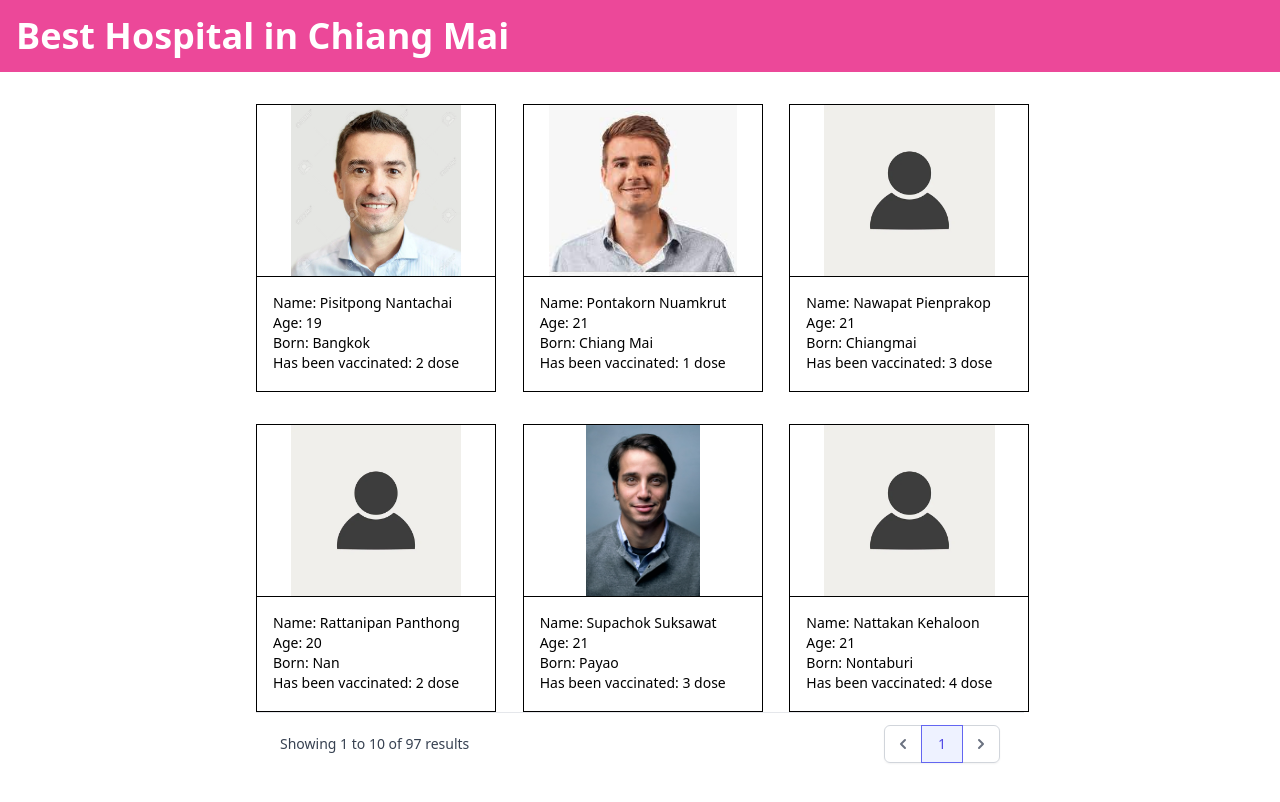
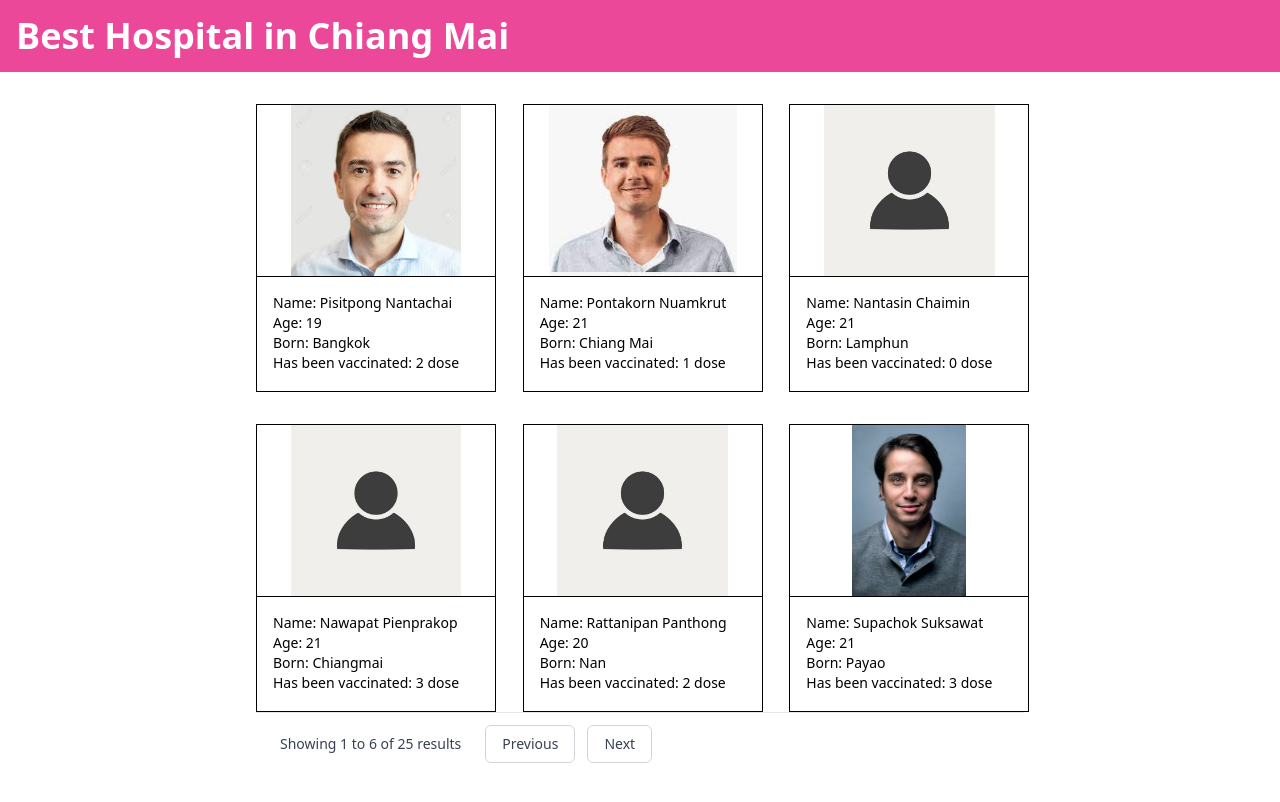
Before and after one commit to nutchayaporn-b/SE331-2022-Project-1, a Vue app: page / in a window 1280 px wide. Shown: the top 802 px of the page. Built offline with nearby package versions, Linux system fonts and the light colour scheme.

Commit message:
Pagination system done

```diff
--- a/src/components/Pagination.vue
+++ b/src/components/Pagination.vue
@@ -1,76 +1,30 @@
 <template>
   <div class="bg-white px-4 py-3 flex items-center justify-between border-t border-gray-200 sm:px-6">
-    <div class="flex-1 flex justify-between sm:hidden">
-      <a
-        class="relative inline-flex items-center px-4 py-2 border border-gray-300 text-sm font-medium rounded-md text-gray-700 bg-white hover:bg-gray-50"
-      >
-        Previous
-      </a>
-      <a
-        class="ml-3 relative inline-flex items-center px-4 py-2 border border-gray-300 text-sm font-medium rounded-md text-gray-700 bg-white hover:bg-gray-50"
-      >
-        Next
-      </a>
-    </div>
-    <div class="hidden sm:flex-1 sm:flex sm:items-center sm:justify-between">
+    <div class="sm:flex-1 sm:flex sm:items-center sm:justify-between">
       <div>
         <p class="text-sm text-gray-700">
           Showing
-          <span class="font-medium">1</span>
+          <span class="font-medium">{{ start }}</span>
           to
-          <span class="font-medium">10</span>
+          <span class="font-medium">{{ end }}</span>
           of
-          <span class="font-medium">97</span>
+          <span class="font-medium">{{ total }}</span>
           results
         </p>
       </div>
-      <div>
-        <nav class="relative z-0 inline-flex rounded-md shadow-sm -space-x-px" aria-label="Pagination">
-          <a
-            class="relative inline-flex items-center px-2 py-2 rounded-l-md border border-gray-300 bg-white text-sm font-medium text-gray-500 hover:bg-gray-50"
-          >
-            <span class="sr-only">Previous</span>
-            <svg
-              class="h-5 w-5"
-              xmlns="http://www.w3.org/2000/svg"
-              viewBox="0 0 20 20"
-              fill="currentColor"
-              aria-hidden="true"
-            >
-              <path
-                fill-rule="evenodd"
-                d="M12.707 5.293a1 1 0 010 1.414L9.414 10l3.293 3.293a1 1 0 01-1.414 1.414l-4-4a1 1 0 010-1.414l4-4a1 1 0 011.414 0z"
-                clip-rule="evenodd"
-              />
-            </svg>
-          </a>
-          <!-- Current: "z-10 bg-indigo-50 border-indigo-500 text-indigo-600", Default: "bg-white border-gray-300 text-gray-500 hover:bg-gray-50" -->
-          <a
-            aria-current="page"
-            class="z-10 bg-indigo-50 border-indigo-500 text-indigo-600 relative inline-flex items-center px-4 py-2 border text-sm font-medium"
-          >
-            1
-          </a>
-
-          <a
-            class="relative inline-flex items-center px-2 py-2 rounded-r-md border border-gray-300 bg-white text-sm font-medium text-gray-500 hover:bg-gray-50"
-          >
-            <span class="sr-only">Next</span>
-            <svg
-              class="h-5 w-5"
-              xmlns="http://www.w3.org/2000/svg"
-              viewBox="0 0 20 20"
-              fill="currentColor"
-              aria-hidden="true"
-            >
-              <path
-                fill-rule="evenodd"
-                d="M7.293 14.707a1 1 0 010-1.414L10.586 10 7.293 6.707a1 1 0 011.414-1.414l4 4a1 1 0 010 1.414l-4 4a1 1 0 01-1.414 0z"
-                clip-rule="evenodd"
-              />
-            </svg>
-          </a>
-        </nav>
+      <div class="flex-1 flex ml-6">
+        <button
+          @click="$emit('prevPage')"
+          class="cursor-pointer relative inline-flex items-center px-4 py-2 border border-gray-300 text-sm font-medium rounded-md text-gray-700 bg-white hover:bg-pink-50"
+        >
+          Previous
+        </button>
+        <button
+          @click="$emit('nextPage')"
+          class="cursor-pointer ml-3 relative inline-flex items-center px-4 py-2 border border-gray-300 text-sm font-medium rounded-md text-gray-700 bg-white hover:bg-pink-50"
+        >
+          Next
+        </button>
       </div>
     </div>
   </div>
@@ -80,6 +34,8 @@
 export default {
   props: {
     start: Number,
+    end: Number,
+    total: Number,
   },
 };
 </script>
--- a/src/views/Home.vue
+++ b/src/views/Home.vue
@@ -4,7 +4,7 @@
       <!-- Render user card if user has been vaccinated -->
       <template v-for="(user, i) in users">
         <UserCard
-          v-if="user.vaccines.length > 0 && i < currentPage * 6 + 1"
+          v-if="i <= currentPage * 6 - 1 && i >= (currentPage - 1) * 6"
           :name="user.name"
           :surname="user.surname"
           :age="user.age"
@@ -15,7 +15,13 @@
         />
       </template>
     </div>
-    <Pagination :start="(users.length / currentPage) * 6" />
+    <Pagination
+      :start="(currentPage - 1) * 6 + 1"
+      :end="currentPage * 6 < users.length ? currentPage * 6 : users.length"
+      :total="users.length"
+      @next-page="nextPage"
+      @prev-page="prevPage"
+    />
   </div>
 </template>
 <script>
@@ -38,6 +44,15 @@ export default {
     goToVaccineHistory(user) {
       router.push(`/vaccine-history/${user.id}`);
     },
+    nextPage() {
+      if (this.currentPage * 6 > users.length) return;
+      this.currentPage += 1;
+    },
+    prevPage() {
+      console.log(this.currentPage);
+      if (this.currentPage == 1) return;
+      this.currentPage -= 1;
+    },
   },
 };
 </script>
```
